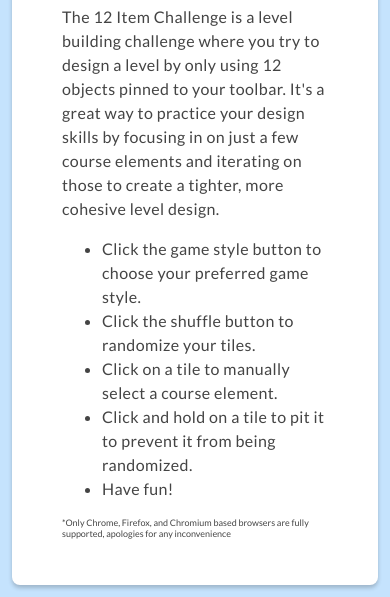
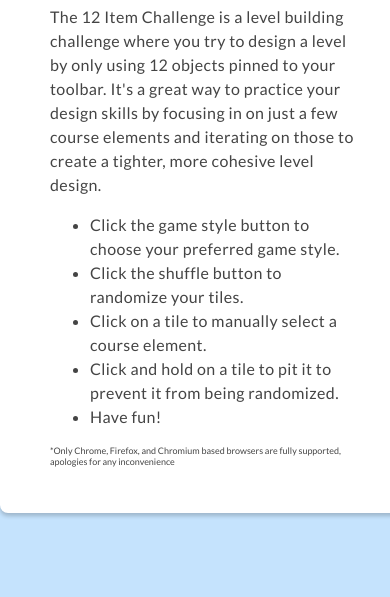
Before and after one commit to etler/mario-maker, a plain HTML site: page index.html in a window 390 px wide. Shown: the part 609-1206 px from the top of the page. After the commit the page ends 1134 px from the top, so only its background shows below. Drawn offline with Linux system fonts and the light colour scheme.

Commit message:
Fixed main content alignment for mobile

```diff
--- a/index.html
+++ b/index.html
@@ -26,7 +26,7 @@
     display: flex;
     flex-wrap: wrap;
     justify-content: center;
-    padding: 12px;
+    padding: 12px 0;
   }
 
   .TopBar {
@@ -264,6 +264,9 @@
       margin-left: 0;
       margin-right: -18px;
     }
+    .Main-Content {
+      margin-right: -18px;
+    }
   }
 
   </style>
```
